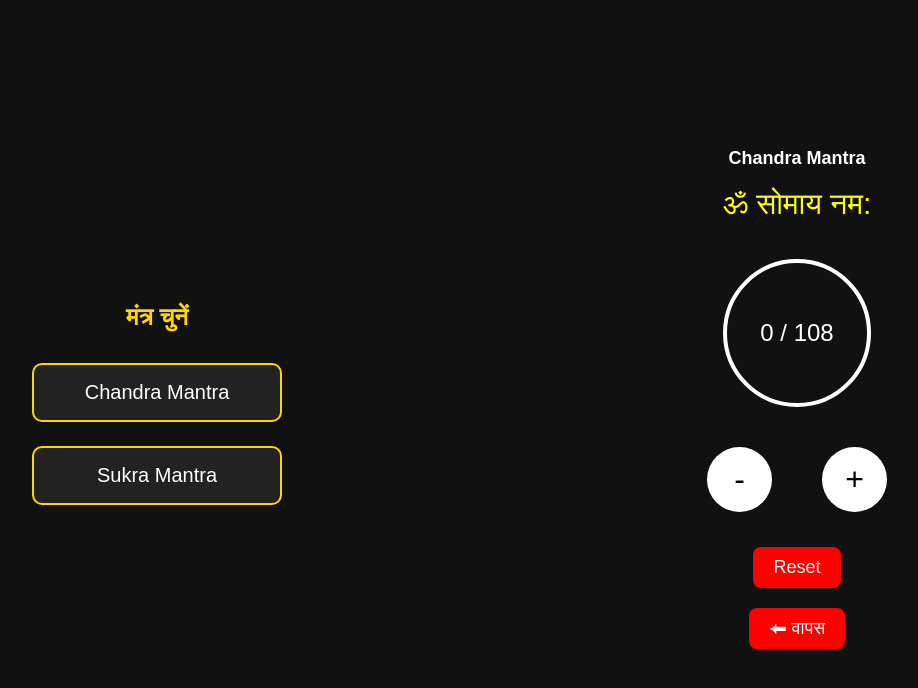
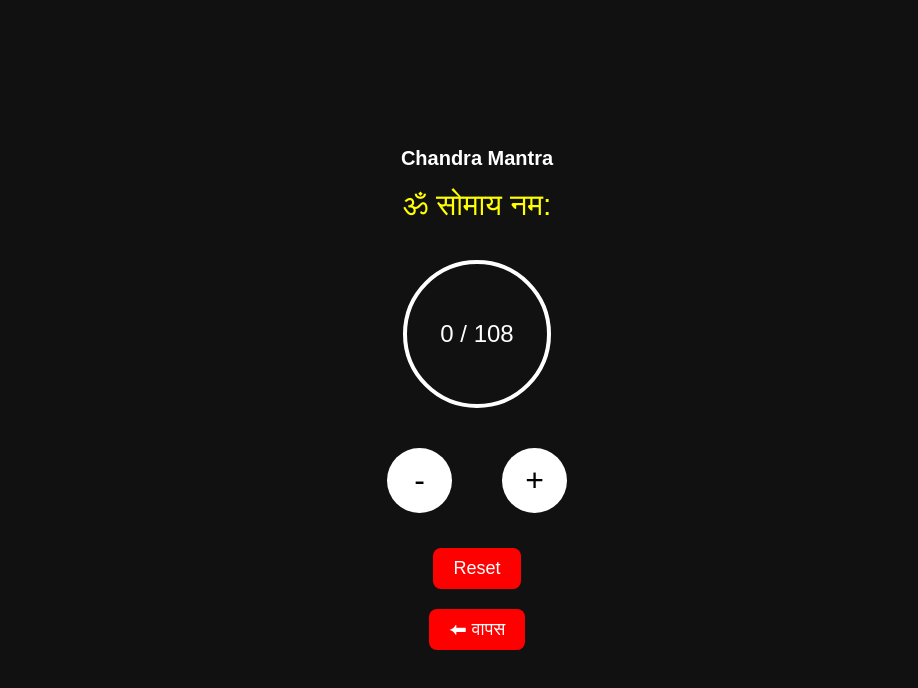
Before and after one commit to ankitpeepee/Mantra-Counter, a plain HTML site: page index.html in a window 1280 px wide. Both pictures are taken after a click on the button "Chandra Mantra". Shown: the whole page, without its empty margins (163-1081 px from the left). Drawn offline with Linux system fonts and the light colour scheme.

Commit message:
Update index.html

```diff
--- a/index.html
+++ b/index.html
@@ -9,29 +9,31 @@
       background: #111;
       color: white;
       margin: 0;
+      padding: 0;
       height: 100vh;
-      display: flex;
-      justify-content: center;
-      align-items: center;
+      overflow: hidden;
     }
 
+    /* 🔹 Screen setup */
     .screen {
-      display: none;
+      position: absolute;
+      top: 0;
+      left: 0;
       width: 100%;
       height: 100%;
-      display: flex;
+      display: none;
       justify-content: center;
       align-items: center;
       flex-direction: column;
     }
     .active { display: flex; }
 
+    /* 🔹 Menu */
     h2 {
       color: gold;
-      font-size: 24px;
-      margin-bottom: 20px;
+      font-size: 26px;
+      margin-bottom: 25px;
     }
-
     .btn {
       margin: 12px 0;
       padding: 16px 30px;
@@ -45,15 +47,26 @@
     }
     .btn:hover { background: #333; }
 
+    /* 🔹 Counter */
     .counter-container {
       display: flex;
       flex-direction: column;
       justify-content: center;
       align-items: center;
+      width: 100%;
       height: 100%;
-      width: 100%;
+      text-align: center;
     }
-
+    #mantraTitle {
+      color: white;
+      font-size: 20px;
+      margin: 6px 0;
+    }
+    #mantraText {
+      color: yellow;
+      font-size: 30px;
+      margin: 12px 0;
+    }
     .circle {
       width: 140px;
       height: 140px;
@@ -67,14 +80,12 @@
       color: white;
       transition: all 0.3s ease;
     }
-
     .controls {
       display: flex;
       justify-content: center;
       gap: 50px;
       margin: 15px 0 25px 0;
     }
-
     .control-btn {
       width: 65px;
       height: 65px;
@@ -85,7 +96,6 @@
       background: white;
       color: black;
     }
-
     .reset, .back {
       background: red;
       color: white;
@@ -95,17 +105,6 @@
       border-radius: 8px;
       font-size: 18px;
       cursor: pointer;
-    }
-
-    #mantraTitle {
-      color: white;
-      font-size: 18px;
-      margin: 6px 0;
-    }
-    #mantraText {
-      color: yellow;
-      font-size: 30px;
-      margin: 12px 0;
     }
   </style>
 </head>
```
